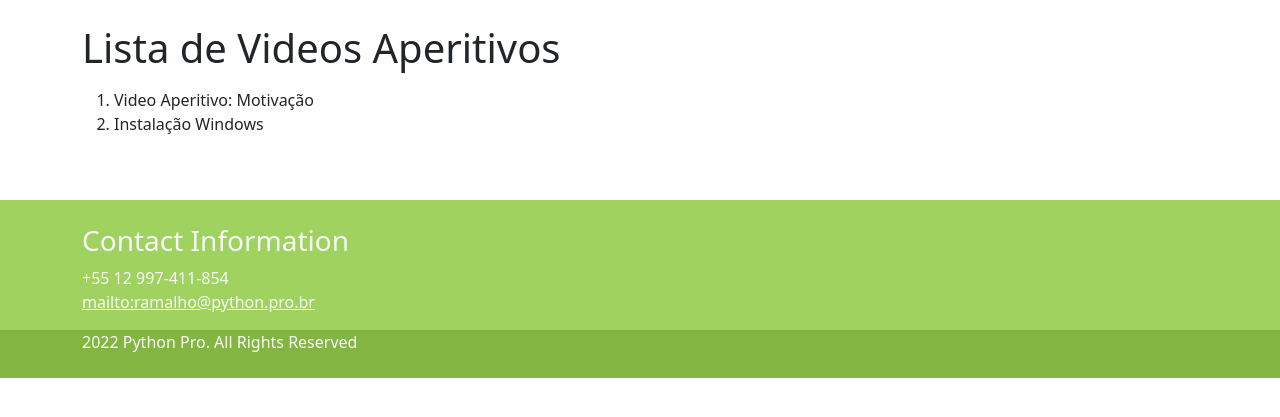
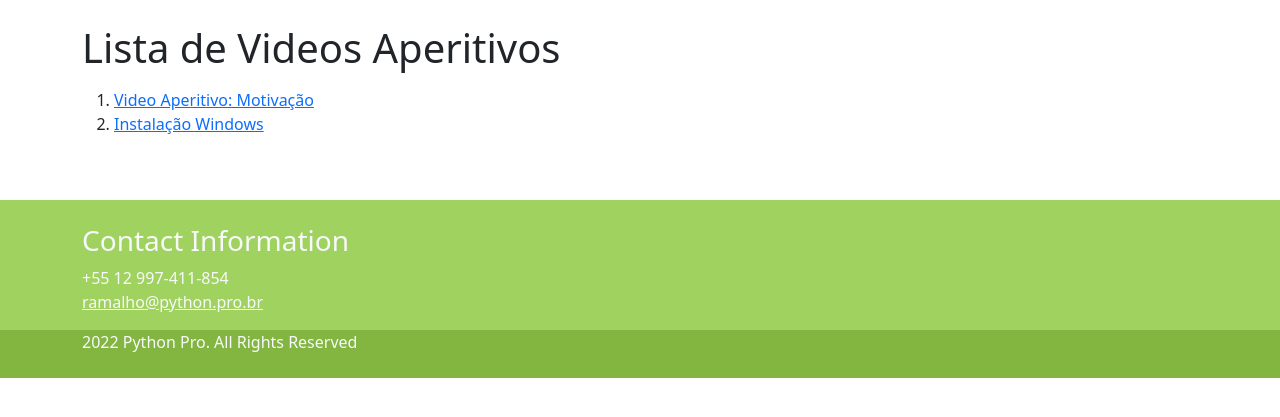
Before and after one commit to robbienroll/curso-django, a Django app: page /aperitivos/ in a window 1280 px wide. Shown: the part 56-473 px from the top of the page. Run offline with Django 4.2, Linux system fonts and the light colour scheme; some libraries are stand-ins or nearby versions.

Commit message:
Implementing Section "HTTP e Templates".

```diff
--- a/pypro/aperitivos/templates/aperitivos/indice.html
+++ b/pypro/aperitivos/templates/aperitivos/indice.html
@@ -9,7 +9,7 @@
             <h1 class="mt-4 mb-3">Lista de Videos Aperitivos</h1>
             <ol>
                 {% for video in videos %}
-                    <li>{{ video.titulo | default:"Faltando Titulo" }}</li>
+                    <li><a href="{{ video.get_absolute_url }}">{{ video.titulo | default:"Faltando Titulo" }}</a></li>
                 {% empty %}
                     <li>Não foi encontrado nenhum video de aperitivo</li>
                 {% endfor %}
--- a/pypro/aperitivos/views.py
+++ b/pypro/aperitivos/views.py
@@ -1,4 +1,5 @@
 from django.shortcuts import render
+from django.shortcuts import reverse
 
 
 class Video:
@@ -6,6 +7,9 @@ class Video:
         self.slug = slug
         self.titulo = titulo
         self.vimeo_id = vimeo_id
+
+    def get_absolute_url(self):
+        return reverse('aperitivos:video', args=(self.slug,))
 
 
 videos = [
--- a/pypro/base/templates/base/base.html
+++ b/pypro/base/templates/base/base.html
@@ -37,30 +37,7 @@
 
 {% block body %}{% endblock body %}
 
-
-<footer class="main-footer mt-5 pt-4 text-light">
-    <div class="container">
-        <div class="row">
-            <div class="col">
-                <h3>Contact Information</h3>
-                <address>
-                    +55 12 997-411-854
-                    <br/>
-                    <a href="mailto:ramalho@python.pro.br" class="text-light">mailto:ramalho@python.pro.br</a>
-                </address>
-            </div>
-        </div>
-    </div>
-    <div class="rights pb-4">
-        <div class="container">
-            <div class="row">
-                <div class="col">
-                    {% now 'Y' %} Python Pro. All Rights Reserved
-                </div>
-            </div>
-        </div>
-    </div>
-</footer>
+{% include 'base/footer.html' with contato_email='ramalho@python.pro.br' only %}
 
 </body>
 </html>
--- /dev/null
+++ b/pypro/base/templates/base/footer.html
@@ -0,0 +1,23 @@
+<footer class="main-footer mt-5 pt-4 text-light">
+    <div class="container">
+        <div class="row">
+            <div class="col">
+                <h3>Contact Information</h3>
+                <address>
+                    +55 12 997-411-854
+                    <br/>
+                    <a href="mailto:{{contato_email}}" class="text-light">{{contato_email}}</a>
+                </address>
+            </div>
+        </div>
+    </div>
+    <div class="rights pb-4">
+        <div class="container">
+            <div class="row">
+                <div class="col">
+                    {% now 'Y' %} Python Pro. All Rights Reserved
+                </div>
+            </div>
+        </div>
+    </div>
+</footer>
```
Also changed, not shown: pypro/aperitivos/tests/tests_indice.py (+12 -4 lines), pypro/base/tests/test_home.py (+3 -0 lines).
